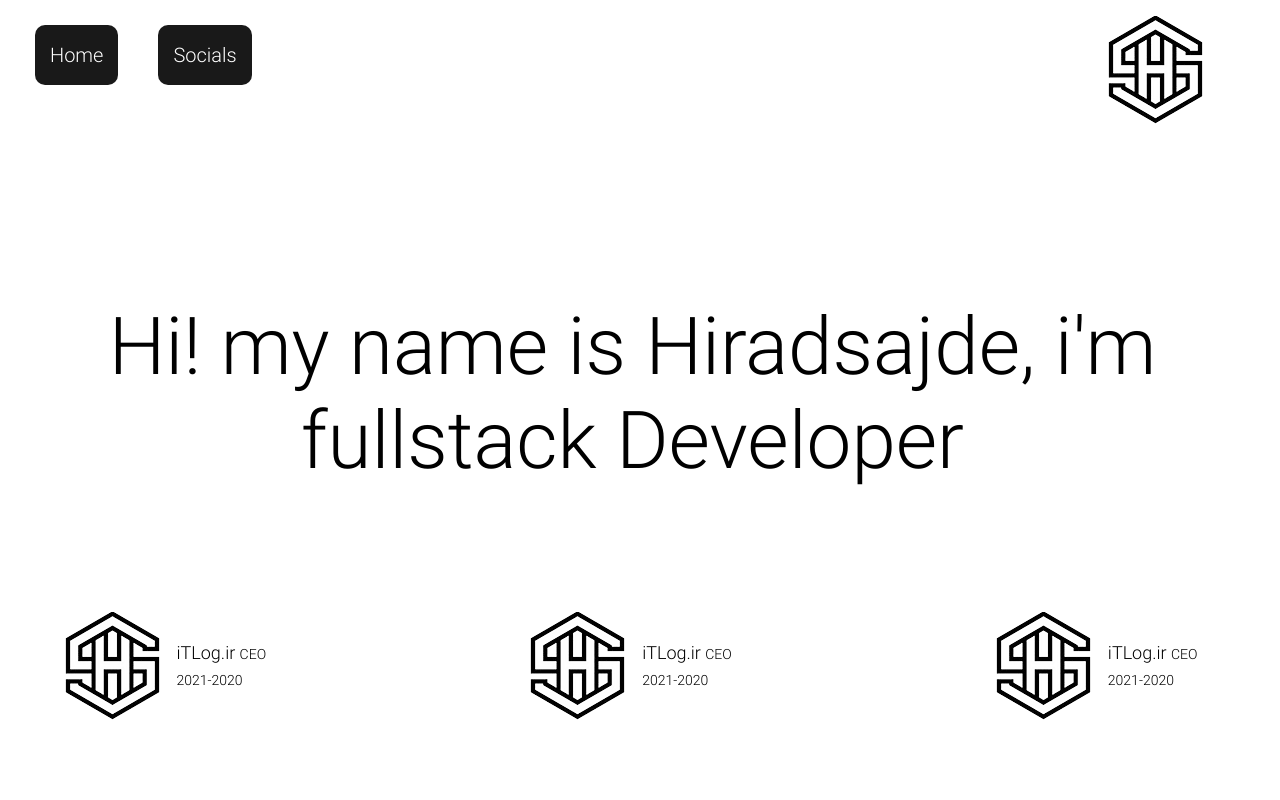
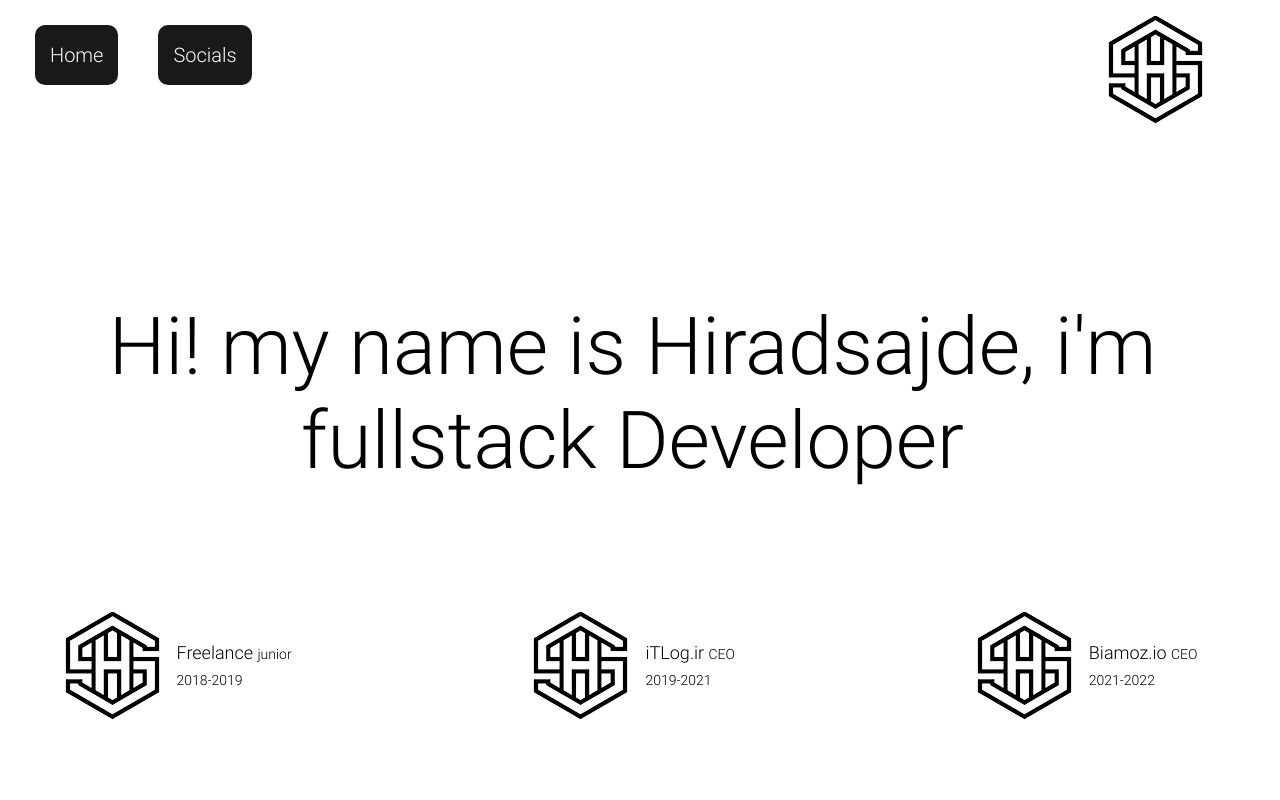
Before and after one commit to hiradsajde/hiradsajde, a Next.js app: page / in a window 1280 px wide. Shown: the top 800 px of the page. Built offline with nearby package versions, Linux system fonts and the light colour scheme.

Commit message:
inital commit

```diff
--- a/components/works.js
+++ b/components/works.js
@@ -4,20 +4,20 @@ const Card = () => {
         <div className={styles.works}>
             <div className={styles.card}>
                 <img src="/images/logo.png"/>
-                <p className={styles.place}>iTLog.ir <span>CEO</span><br/>
-                <div className={styles.time}>2021-2020</div>
+                <p className={styles.place}>Freelance <span>junior</span><br/>
+                <div className={styles.time}>2018-2019</div>
                 </p>
             </div>
             <div className={styles.card}>
                 <img src="/images/logo.png"/>
                 <p className={styles.place}>iTLog.ir <span>CEO</span><br/>
-                <div className={styles.time}>2021-2020</div>
+                <div className={styles.time}>2019-2021</div>
                 </p>
             </div>
             <div className={styles.card}>
                 <img src="/images/logo.png"/>
-                <p className={styles.place}>iTLog.ir <span>CEO</span><br/>
-                <div className={styles.time}>2021-2020</div>
+                <p className={styles.place}>Biamoz.io <span>CEO</span><br/>
+                <div className={styles.time}>2021-2022</div>
                 </p>
             </div>
         </div>
```
